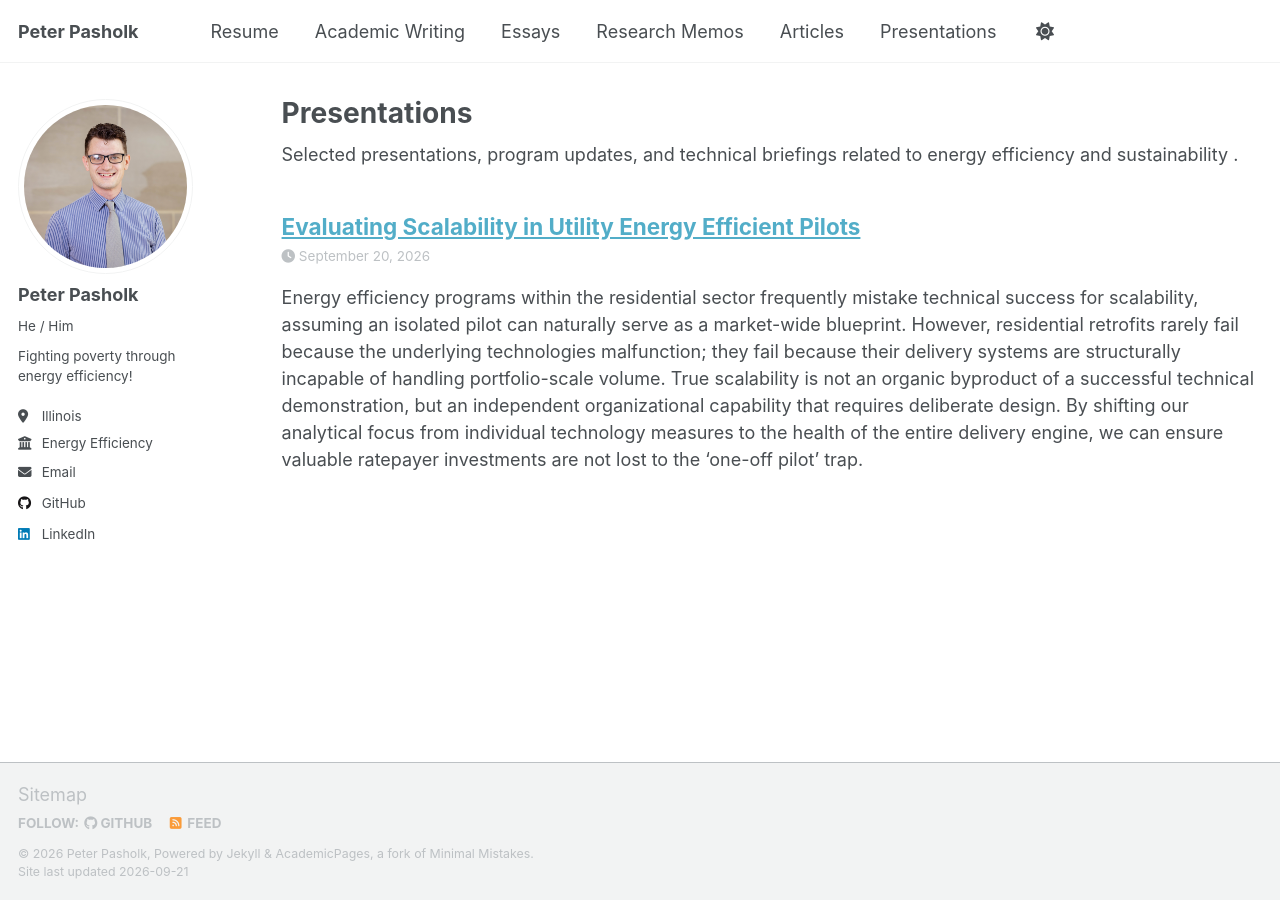
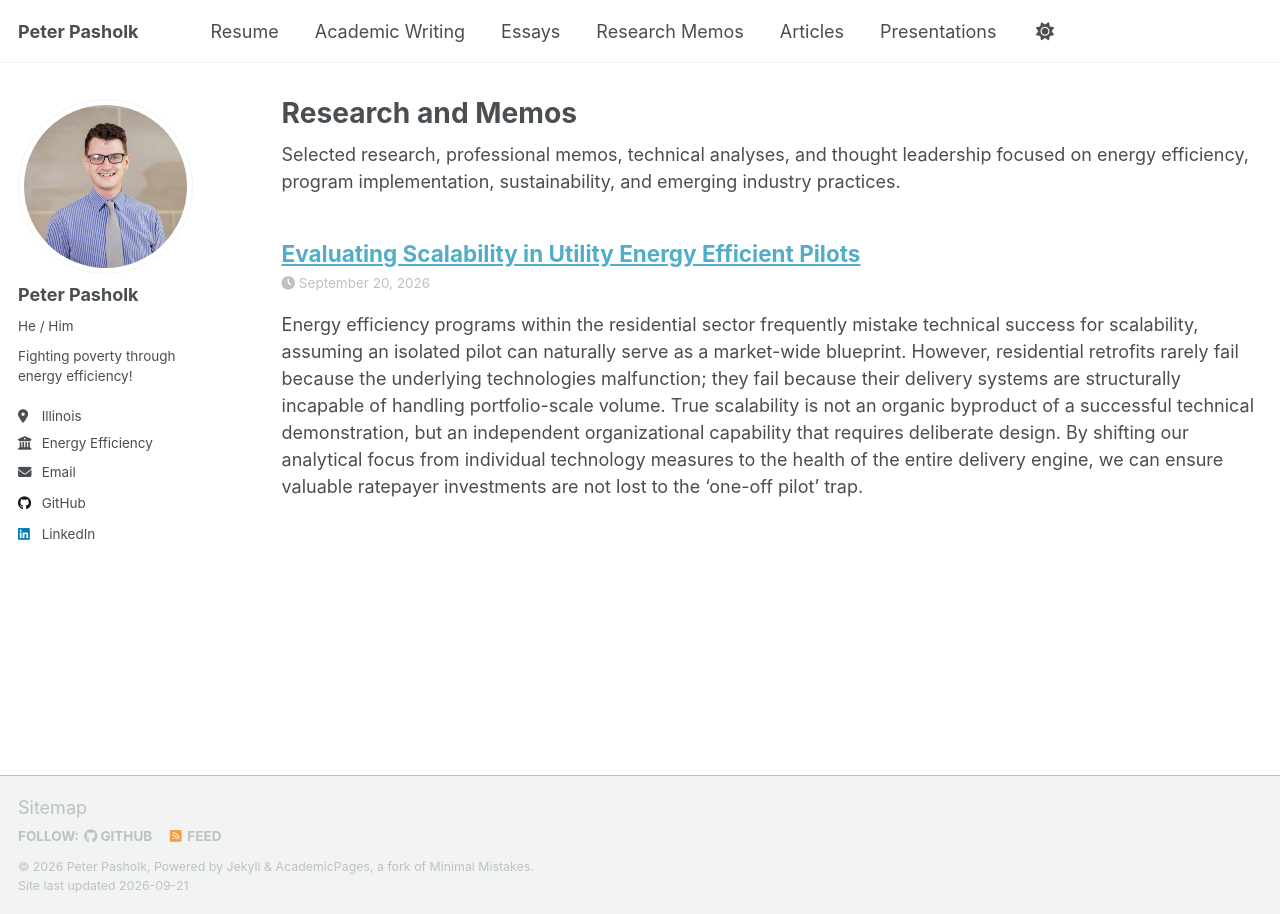
Before and after one commit to ppasholk/ppasholk.github.io, a Jekyll site: the page built from _pages/talks.html, in a window 1280 px wide. Built offline with Jekyll 4.4.1, drawn with Linux system fonts in a browser that asks for light colours; a script that is not in the unit is left out.

Commit message:
Change title to 'Research and Memos' and update description
Updated the title and description to reflect a broader focus on research and memos related to energy efficiency.

```diff
--- a/_pages/talks.html
+++ b/_pages/talks.html
@@ -1,11 +1,11 @@
 ---
 layout: archive
-title: "Presentations"
+title: "Research and Memos"
 permalink: /talks/
 author_profile: true
 ---
-Selected presentations, program updates, and technical briefings related to energy efficiency and sustainability
-.
+Selected research, professional memos, technical analyses, and thought leadership focused on energy efficiency, program implementation, sustainability, and emerging industry practices.
+
 {% if site.talkmap_link == true %}
 
 <p style="text-decoration:underline;"><a href="/talkmap.html">See a map of all the places I've given a talk!</a></p>
```
